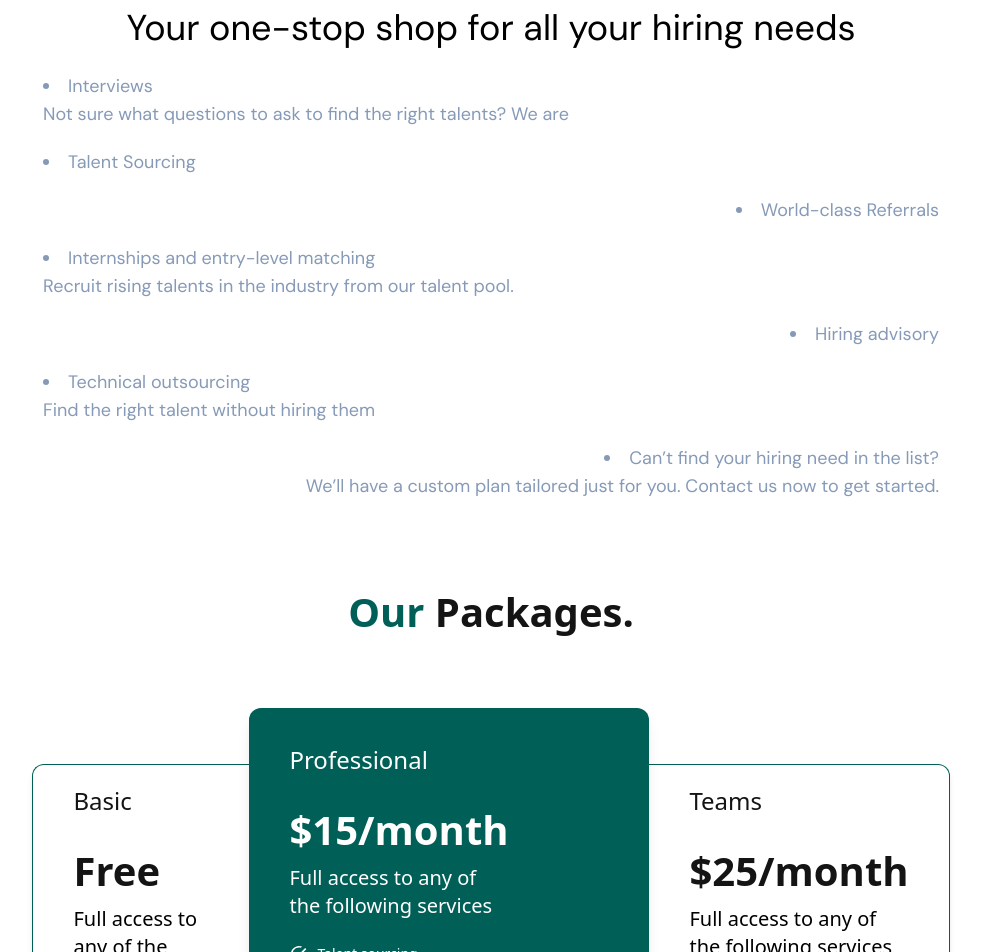
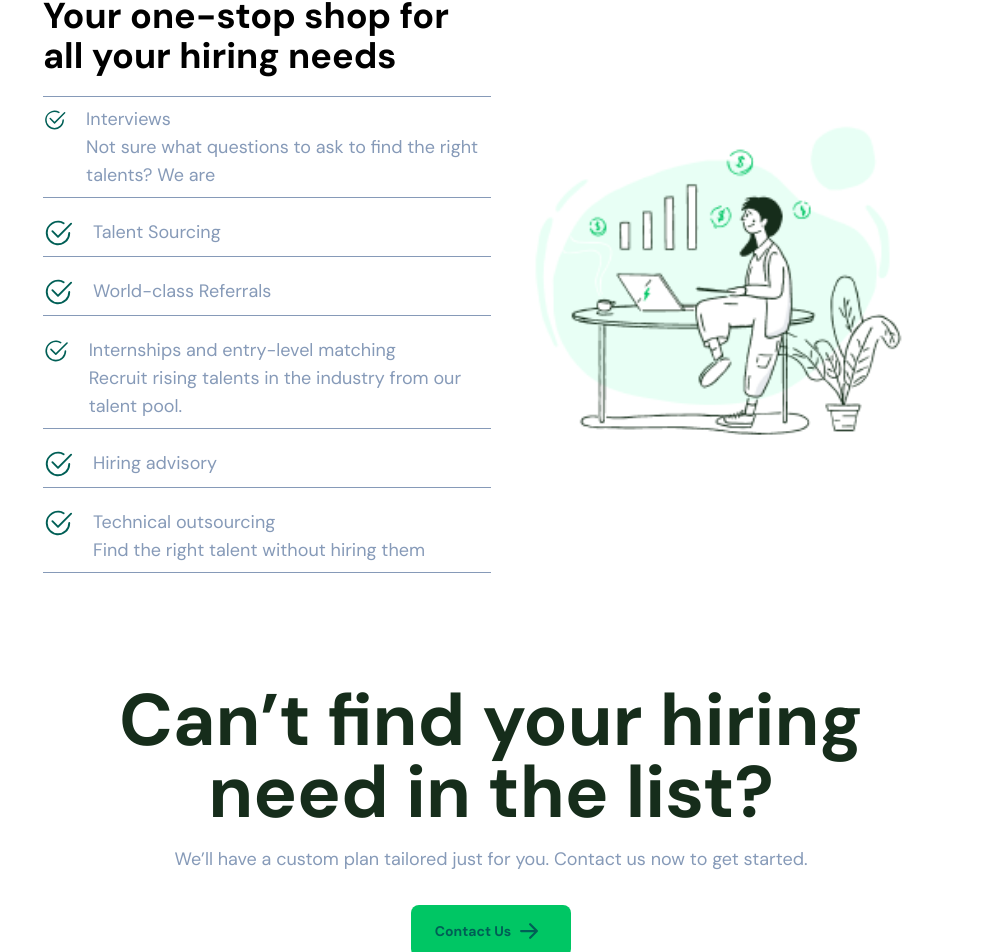
Before and after one commit to King-Mikaelson/VARSCON-FREELANCE, a Next.js app: page /recruitment in a window 1280 px wide. Shown: the part 632-1584 px from the top of the page, without its empty margins (149-1130 px from the left). Built offline with nearby package versions, Linux system fonts and the light colour scheme.

Commit message:
modified recruitmen,devShop and advisory page

```diff
--- a/src/components/contact/index.jsx
+++ b/src/components/contact/index.jsx
@@ -1,25 +1,32 @@
-import emailjs from '@emailjs/browser';
-import { useRef } from 'react';
-
-
+import emailjs from "@emailjs/browser";
+import { useRef } from "react";
 
 function Contact() {
   const form = useRef();
 
-  console.log(form.current)
+  console.log(form.current);
 
   const sendEmail = (e) => {
     e.preventDefault(); // prevents the page from reloading when you hit “Send”
 
-   emailjs.sendForm('service_in8qsbd', 'template_jmror3b', form.current, 'mt0sOPqJjb7043KKw')
-     .then((result) => {
-         alert('Message sent successfully');
+    emailjs
+      .sendForm(
+        "service_in8qsbd",
+        "template_jmror3b",
+        form.current,
+        "mt0sOPqJjb7043KKw"
+      )
+      .then(
+        (result) => {
+          alert("Message sent successfully");
           //  console.log(result.text);
           form.current.reset();
-     }, (error) => {
+        },
+        (error) => {
           alert(error.message);
           console.log(error.text);
-     });
+        }
+      );
   };
 
   return (
@@ -44,7 +51,11 @@ function Contact() {
           <h3 className="font-DMSans font-normal py-1 text-[#869AB8] text-lg text-center">
             Fill the form to contact us for consultation.
           </h3>
-          <form ref={form} onSubmit={sendEmail} className="font-DMSans font-normal py-5 md:py-8 text-lg justify-center items-center">
+          <form
+            ref={form}
+            onSubmit={sendEmail}
+            className="font-DMSans font-normal py-5 md:py-8 text-lg justify-center items-center"
+          >
             <div className="flex lg:flex-row flex-col justify-between gap-10  w-full">
               <div className="flex gap-2 flex-col w-full">
                 <p className="text-[#162D1B] font-DMSans font-bold text-sm">
@@ -69,14 +80,14 @@ function Contact() {
                 />
               </div>
             </div>
-            <label className="flex gap-3 flex-col py-8">
+            <label className="flex gap-3 flex-col py-8 text-[#162D1B] font-DMSans font-bold text-md">
               Message *
               <textarea
                 name="message"
                 defaultValue="Tell us about the project"
                 rows={4}
                 cols={40}
-                className="w-full h-48 lg:h-60 border border-[#E0E0E0] rounded-lg px-4 py-2 focus:outline-none focus:ring-2 focus:ring-[#005F56] focus:border-transparent"
+                className="w-full h-48 lg:h-60 border border-[#E0E0E0] rounded-lg px-4 py-2 focus:outline-none focus:ring-2 focus:ring-[#005F56] text-[#808080] font-normal focus:border-transparent"
               />
             </label>{" "}
             <button className="flex w-fit  bg-[#00C664] rounded-lg py-2 md:py-4 px-6 mx-auto my-8 items-center">
--- a/src/components/hero/index.jsx
+++ b/src/components/hero/index.jsx
@@ -11,11 +11,6 @@ function Hero({
   link,
   descriptionRecruitment,
   descriptionAdvisory,
-  advisoryHeader,
-  advisoryPoint,
-  advisoryPoint1,
-  advisoryPoint2,
-  advisoryPoint3,
 }) {
   const router = useRouter();
 
@@ -28,33 +23,14 @@ function Hero({
               ? `font-DMSans font-bold  lg:leading-[4.5rem] pb-5 text-[#C9FCCF] lg:text-[3.75rem] text-4xl text-center lg:w-[25ch] flex`
               : Boolean(descriptionRecruitment) === true
               ? `font-DMSans font-bold  lg:leading-[4.5rem] pb-5 text-[#C9FCCF] lg:text-[3.75rem] text-4xl text-center lg:w-[25ch] flex`
+              : Boolean(descriptionAdvisory) === true
+              ? `font-DMSans font-bold  lg:leading-[4.5rem] pb-5 text-[#C9FCCF] lg:text-[3.75rem] text-4xl text-center lg:w-[15ch] flex`
               : `font-DMSans font-bold  lg:leading-[4.5rem] pb-5 text-[#C9FCCF] lg:text-[3.75rem] text-4xl text-center lg:w-[18ch] flex`
           }`}
         >
           {header}
         </h1>
 
-        {/* {descriptionAdvisory && (
-          <div className="px-6">
-            <h2 className="font-DMSans font-normal py-1 text-[#E0E0E0] text-lg text-center">
-              {advisoryHeader}
-            </h2>
-            <ol className="list-disc flex gap-3 flex-col">
-              <li className=" font-DMSans font-normal  text-[#869AB8] text-lg">
-                {advisoryPoint}
-              </li>
-              <li className=" font-DMSans font-normal  text-[#869AB8] text-lg">
-                {advisoryPoint1}
-              </li>
-              <li className=" font-DMSans font-normal  text-[#869AB8] text-lg">
-                {advisoryPoint2}
-              </li>
-              <li className=" font-DMSans font-normal  text-[#869AB8] text-lg">
-                {advisoryPoint3}
-              </li>
-            </ol>
-          </div>
-        )} */}
 
         <h3 className="font-DMSans font-normal py-5 text-[#E0E0E0] text-lg text-center lg:w-[52ch]">
           {description ||
@@ -67,14 +43,14 @@ function Hero({
           onClick={() => router.push("/contactUs")}
           className="flex justify-center py-4 cursor-pointer"
         >
-          <button className="flex  bg-[#00C664] rounded-lg justify-between py-2 px-6 items-center">
+          <button className="flex  bg-[#00C664] rounded-lg justify-between py-4 px-8 items-center">
             <Link
               href={"/contactUs"}
               className="font-DMSans font-bold  text-[#005F56] text-sm text-center "
             >
               {link ? link : "Contact Us"}
             </Link>
-            <BsArrowRightShort className="text-[#005F56] text-4xl" />
+            {/* <BsArrowRightShort className="text-[#005F56] text-4xl" /> */}
           </button>
         </div>
 
--- a/src/pages/advisory/index.js
+++ b/src/pages/advisory/index.js
@@ -6,6 +6,7 @@ import BusinessPlan from "../../../public/BusinessPlan.png";
 import Painter from "../../../public/Painter.png";
 import Science4 from "../../../public/Science4.png";
 import Image from "next/image";
+
 
 const dmSans = DM_Sans({
   subsets: ["latin"],
@@ -19,13 +20,6 @@ export default function Advisory() {
     <div className={`bg-[#FFFFFF] flex flex-col ${dmSans.className}`}>
       <Hero
         header={"The Expert Opinion You Need"}
-        // advisoryHeader={
-        //   "We're not just good; we're the best! TechAid is your home away from home for"
-        // }
-        // advisoryPoint={"No-code solutions"}
-        // advisoryPoint1={"Go-to-market strategy"}
-        // advisoryPoint2={"Product development consultancy or"}
-        // advisoryPoint3={"Technical advice to scale your business"}
         descriptionAdvisory={
           "We've got it all covered with seasoned professionals and well-versed senior managers who will take your business to the next level. "
         }
@@ -33,24 +27,59 @@ export default function Advisory() {
 
       <div className="flex  flex-col items-center  px-4 lg:px-20 xl:px-48 gap-5 pt-10">
         <div className="flex flex-col gap-2  px-6">
-          <h2 className="font-DMSans font-normal py-1 text-black  text-center text-4xl  leading-[4rem]">
+        <div className="grid lg:grid-cols-2 grid-cols-1 items-center">
+            <div className="order-2 lg:order-1">
+            <h2 className="font-DMSans font-bold   py-1 text-black  text-4xl">
             We're not just good; we're the best! TechAid is your home away from
             home for
           </h2>
-          <ol className="list-disc flex gap-3 flex-col">
-            <li className=" font-DMSans font-normal  text-[#869AB8] text-lg">
-              No-code solutions
-            </li>
-            <li className=" font-DMSans font-normal  text-[#869AB8] text-lg">
-              Go-to-market strategy
-            </li>
-            <li className=" font-DMSans font-normal  text-[#869AB8] text-lg">
-              Product development consultancy or
-            </li>
-            <li className=" font-DMSans font-normal  text-[#869AB8] text-lg">
-              Technical advice to scale your business
-            </li>
-          </ol>
+            <div className="flex gap-5 flex-col">
+              <div className="flex gap-6 items-center">
+                <div className="rounded-[200rem] bg-[#005F56] flex items-center justify-center text-white   w-16 h-16 text-3xl">
+                  1
+                </div>
+                <div className=" w-fit font-DMSans font-normal  text-[#869AB8] text-lg">
+                No-code solutions
+                </div>
+              </div>
+
+              <div className="flex gap-6 items-center">
+                <div className="rounded-full bg-[#005F56] flex items-center justify-center text-white   w-16 h-16 text-3xl">
+                  2
+                </div>
+                <div className=" w-fit font-DMSans font-normal  text-[#869AB8] text-lg">
+                Go-to-market strategy
+                </div>
+              </div>
+
+              <div className="flex gap-6 items-center">
+                <div className="rounded-full bg-[#005F56] flex items-center justify-center text-white   w-16 h-16 text-3xl">
+                  3
+                </div>
+                <div className=" w-fit font-DMSans font-normal  text-[#869AB8] text-lg">
+                Product development consultancy or
+              </div>
+              </div>
+
+              <div className="flex gap-6 items-center">
+                <div className="rounded-full bg-[#005F56] flex items-center justify-center text-white  w-16 h-16 text-3xl">
+                  4
+                </div>
+                <div className="font-DMSans font-normal  text-[#869AB8] text-lg">
+                Technical advice to scale your business
+              </div>
+              </div>
+            </div>
+          </div>
+          <div className="order-1 lg:order-2">
+            <Image
+              src={BusinessPlan}
+              alt="Painter"
+              className="w-full"
+              priority={true}
+            />
+          </div>
+        </div>
         </div>
       </div>
 
--- a/src/pages/devShop/index.js
+++ b/src/pages/devShop/index.js
@@ -4,7 +4,6 @@ import BusinessPlan from "../../../public/BusinessPlan.png";
 import Painter from "../../../public/Painter.png";
 import Science4 from "../../../public/Science4.png";
 import Image from "next/image";
-
 
 const dmSans = DM_Sans({
   subsets: ["latin"],
@@ -80,7 +79,6 @@ function DevShop() {
               </p>
             </div>
           </div>
-
         </div>
       </main>
 
@@ -88,32 +86,55 @@ function DevShop() {
         <h2 className="text-center py-2 font-bold font-DMSans  pb-5 text-[#005F56] lg:text-[3.75rem] text-4xl ">
           Our Approach
         </h2>
-        <p className="text-center font-DMSans font-normal  text-[#869AB8] text-lg">
+        <p className="text-center font-DMSans font-normal  text-[#869AB8] text-lg pb-8">
           Ready to build out your idea? Our approach to work takes place in five
           simple steps.
         </p>
         <div className="grid lg:grid-cols-2 grid-cols-1 items-center">
           <div className="order-2 lg:order-1">
-            <ol className="list-decimal flex gap-8 flex-col">
-              <li className=" font-DMSans font-normal  text-[#869AB8] text-lg">
+            <div className="flex gap-8 flex-col">
+              <div className="flex gap-6">
+                <div className="rounded-[200rem] bg-[#005F56] flex items-center justify-center text-white  w-20 h-16 text-3xl">
+                  1
+                </div>
+                <div className=" w-fit font-DMSans font-normal  text-[#869AB8] text-lg">
                   Share basic information about your business to inform our
                   pre-meeting research.
-              </li>
-              <li className=" font-DMSans font-normal  text-[#869AB8] text-lg">
+                </div>
+              </div>
+
+              <div className="flex gap-6">
+                <div className="rounded-full bg-[#005F56] flex items-center justify-center text-white  w-20 h-16 text-3xl">
+                  2
+                </div>
+                <div className=" w-fit font-DMSans font-normal  text-[#869AB8] text-lg">
                   Together, we will define your business goals, preferences, and
                   prospects. Our targeted questioning will help us refine your
-                ideas to perfection, and we will present you with a development
-                plan draft that meets your needs.
-              </li>
-              <li className=" font-DMSans font-normal  text-[#869AB8] text-lg">
+                  ideas to perfection, and we will present you with a
+                  development plan draft that meets your needs.
+                </div>
+              </div>
+
+              <div className="flex gap-6">
+                <div className="rounded-full bg-[#005F56] flex items-center justify-center text-white  w-20 h-16 text-3xl">
+                  3
+                </div>
+                <div className=" w-fit font-DMSans font-normal  text-[#869AB8] text-lg">
                 Docs and legalities because we are detail-oriented and value
                 professionalism.
-              </li>
-              <li className=" font-DMSans font-normal  text-[#869AB8] text-lg">
+              </div>
+              </div>
+
+              <div className="flex gap-6">
+                <div className="rounded-full bg-[#005F56] flex items-center justify-center text-white  w-20 h-16 text-3xl">
+                  4
+                </div>
+                <div className=" w-fit font-DMSans font-normal  text-[#869AB8] text-lg">
                 A handpicked team specific to your project needs begins to
                 design and develop your product.
-              </li>
-            </ol>
+              </div>
+              </div>
+            </div>
 
             <div className="mt-5">
               <h4 className="text-[#162D1B] text-lg font-DMSans font-medium ">
@@ -161,7 +182,7 @@ function DevShop() {
                   <p className="text-white  text-lg font-DMSans font-normal pt-2 pb-1">
                     Okechukwu Nwagba
                   </p>
-                  <p className="text-white  text-base font-DMSans font-medium pb-2">
+                  <p className="text-[#869AB8]  text-base font-DMSans font-medium pb-2">
                     Mobile Engineer
                   </p>
                 </div>
@@ -179,11 +200,11 @@ function DevShop() {
                   <p className="text-white   text-lg font-DMSans font-normal pt-2 pb-1">
                     Godsent Njoku
                   </p>
-                  <p className="text-white   text-base font-DMSans font-medium pb-2">
+                  <p className="text-[#869AB8]   text-base font-DMSans font-medium pb-2">
                     Senior Product Manager
                   </p>
                 </div>
-                <div className=" text-left md:py-16 md:pb-14 lg:pb-8 px-6 rounded-lg   flex justify-center items-center flex-col">
+                <div className=" text-left md:py-16 md:pb-14  px-6 rounded-lg   flex justify-center items-center flex-col">
                   <div className="w-32 h-32 flex justify-center items-center mx-auto">
                     <Image
                       src="/profileImg.png"
@@ -197,7 +218,7 @@ function DevShop() {
                   <p className="text-white   text-lg font-DMSans font-normal pt-2 pb-1">
                     Godsent Eliel
                   </p>
-                  <p className="text-white   text-base font-DMSans font-medium pb-2">
+                  <p className="text-[#869AB8]   text-base font-DMSans font-medium pb-2">
                     Data Scientist
                   </p>
                 </div>
--- a/src/pages/recruitment/index.js
+++ b/src/pages/recruitment/index.js
@@ -1,7 +1,13 @@
+import Cta from "@/components/cta";
 import Hero from "@/components/hero";
 import Pricing from "@/components/pricing";
 import { DM_Sans } from "next/font/google";
+import Link from "next/link";
 import React from "react";
+import { BsArrowRightShort, BsCheck2Circle } from "react-icons/bs";
+import BusinessPlan from "../../../public/BusinessPlan.png";
+import Image from "next/image";
+import { IoMdCheckmarkCircleOutline } from "react-icons/io";
 
 const dmSans = DM_Sans({
   subsets: ["latin"],
@@ -21,46 +27,100 @@ const Recruitment = () => {
         link={"Start hiring!"}
       />
       <div className="flex  flex-col  px-4 lg:px-20 xl:px-48 pt-10">
-        <div className="flex flex-col gap-2">
-          <h2 className="font-DMSans font-normal py-1 text-black  text-center text-4xl  leading-[4rem]">
+        <div className="grid lg:grid-cols-2 grid-cols-1 items-center">
+          <div className="flex flex-col order-2 lg:order-1">
+            <h2 className="py-1 font-DMSans font-bold   pb-5 text-black  text-4xl">
               Your one-stop shop for all your hiring needs
             </h2>
-          <div className="list-disc flex gap-5 flex-col">
-            <li className=" font-DMSans font-normal  text-[#869AB8] text-lg">
+            <div className="flex gap-5 flex-col">
+              <div className="flex gap-5 border border-[#869AB8] border-l-0  border-r-0 py-2">
+                <BsCheck2Circle className="text-3xl text-[#005F56]" />
+                <div className=" font-DMSans font-normal  text-[#869AB8] text-lg">
                   Interviews
                   <p>
-                Not sure what questions to ask to find the right talents? We are
+                    Not sure what questions to ask to find the right talents? We
+                    are
                   </p>
-            </li>
-            <li className="font-DMSans font-normal  text-[#869AB8] text-lg">
+                </div>
+              </div>
+              <div className="flex gap-5  border border-[#869AB8] border-l-0  border-r-0 pb-2 border-t-0">
+                <BsCheck2Circle className="text-3xl text-[#005F56]" />
+                <div className="font-DMSans font-normal  text-[#869AB8] text-lg">
                   Talent Sourcing
-            </li>
-            <li className="text-right  font-DMSans font-normal  text-[#869AB8] text-lg">
+                </div>
+              </div>
+              <div className="flex gap-5  border border-[#869AB8] border-l-0  border-r-0 pb-2 border-t-0">
+                <BsCheck2Circle className="text-3xl text-[#005F56]" />
+                <div className="  font-DMSans font-normal  text-[#869AB8] text-lg">
                   World-class Referrals
-            </li>
-            <li className="  font-DMSans font-normal  text-[#869AB8] text-lg">
+                </div>
+              </div>
+
+              <div className="flex gap-5  border border-[#869AB8] border-l-0  border-r-0 pb-2 border-t-0">
+                <BsCheck2Circle className="text-3xl text-[#005F56]" />
+                <div className="  font-DMSans font-normal  text-[#869AB8] text-lg">
                   Internships and entry-level matching
                   <p>
                     Recruit rising talents in the industry from our talent pool.
                   </p>
-            </li>
-            <li className="text-right  font-DMSans font-normal  text-[#869AB8] text-lg">
+                </div>
+              </div>
+
+              <div className="flex gap-5  border border-[#869AB8] border-l-0  border-r-0 pb-2 border-t-0">
+                <BsCheck2Circle className="text-3xl text-[#005F56]" />
+                <div className="  font-DMSans font-normal  text-[#869AB8] text-lg">
                   Hiring advisory
-            </li>
-            <li className=" font-DMSans font-normal  text-[#869AB8] text-lg">
+                </div>
+              </div>
+
+              <div className="flex gap-5  border border-[#869AB8] border-l-0  border-r-0 pb-2 border-t-0">
+                <BsCheck2Circle className="text-3xl text-[#005F56]" />
+                <div className=" font-DMSans font-normal  text-[#869AB8] text-lg">
                   Technical outsourcing
                   <p>Find the right talent without hiring them</p>
-            </li>
-            <li className="text-right  font-DMSans font-normal  text-[#869AB8] text-lg">
-              Can’t find your hiring need in the list?
-              <p>
-                We’ll have a custom plan tailored just for you. Contact us now
-                to get started.
-              </p>
-            </li>
                 </div>
               </div>
             </div>
+          </div>
+          <div className="order-1 lg:order-2">
+            <Image
+              src={BusinessPlan}
+              alt="Painter"
+              className="w-full"
+              priority={true}
+            />
+          </div>
+        </div>
+      </div>
+      <main className="relative flex-col flex  w-full mt-12 ">
+        <div className="lg:pt-16   pt-14  flex justify-center flex-col items-center relative w-full ">
+          <h1 className="font-DMSans font-bold  lg:leading-[4.5rem]  text-[#162D1B] w-[15ch] lg:text-[4.56rem] text-4xl text-center flex ">
+            Can’t find your hiring need in the list?
+          </h1>
+
+          <h2 className="font-DMSans font-normal  text-[#869AB8] text-lg text-center py-4">
+            We’ll have a custom plan tailored just for you. Contact us now to
+            get started.
+          </h2>
+        </div>
+
+        <div className="flex justify-center py-4">
+          <button className="flex  bg-[#00C664] rounded-lg justify-between py-2 px-6 items-center">
+            <Link
+              href={"/contactUs"}
+              className="font-DMSans font-bold  text-[#005F56] text-sm text-center "
+            >
+              Contact Us
+            </Link>
+            <BsArrowRightShort className="text-[#005F56] text-4xl" />
+          </button>
+        </div>
+
+        <div className="mt-10 relative">
+          <div className="absolute z-10 bottom-0 left-0 bg-[url(/Vector.png)] h-[40rem] w-full bg-center bg-cover bg-no-repeat"></div>
+          <div className="clip-your-needful-style1 bg-[url(/Services-3.png)] h-[51.9rem] w-full bg-center bg-cover bg-no-repeat "></div>
+        </div>
+      </main>
       <Pricing />
     </div>
   );
```
Lines whose indentation alone changed are shown as unchanged.
